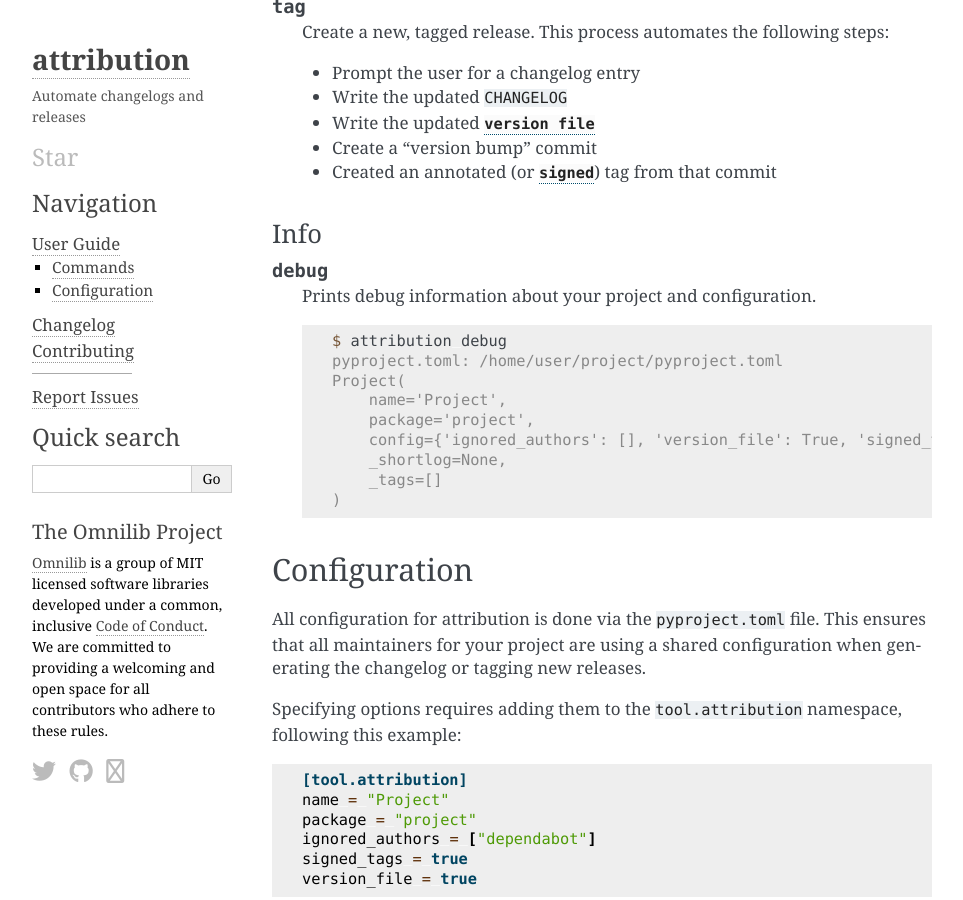
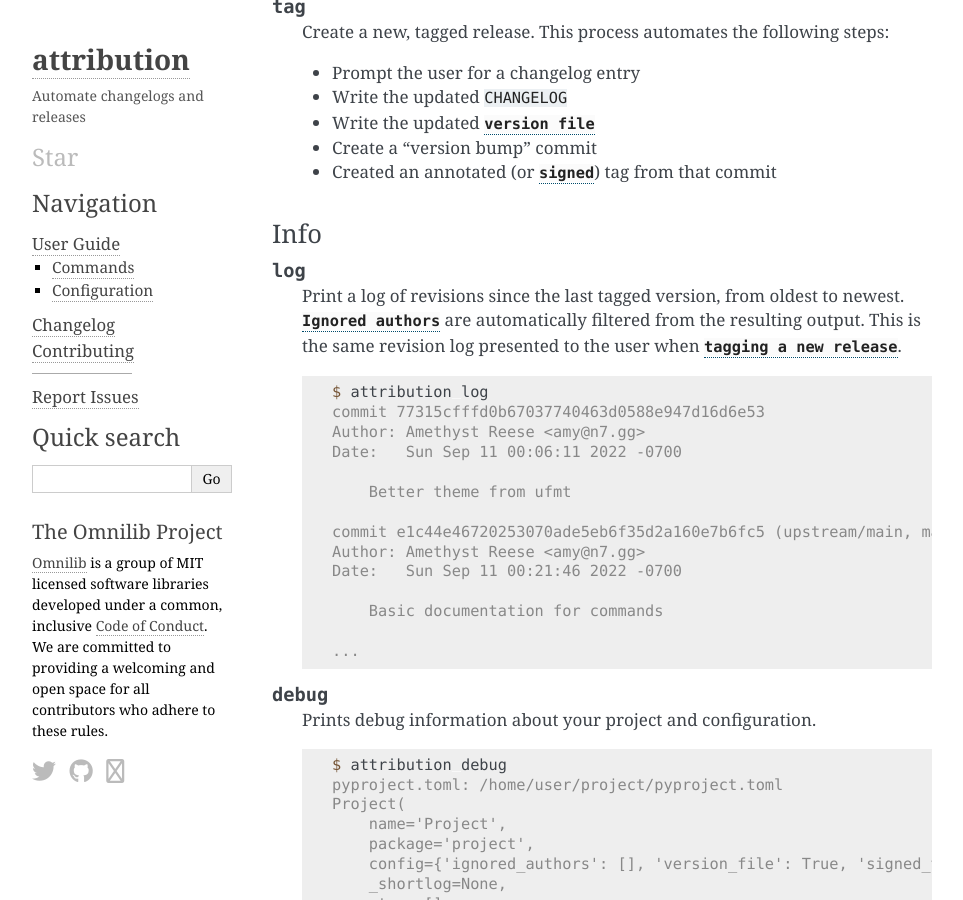
Before and after one commit to omnilib/attribution, a Sphinx documentation site: the page built from docs/guide.rst, in a window 1280 px wide and 900 px high, scrolled down 567 px. Shown: the whole window, without its empty margins (148-1111 px from the left). Built offline with Sphinx 7.4.7, drawn with Linux system fonts in a browser that asks for light colours; nearby versions of some CDN libraries.

Commit message:
Document new log command

```diff
--- a/docs/guide.rst
+++ b/docs/guide.rst
@@ -37,6 +37,30 @@ Actions
 
 Info
 ^^^^
+
+.. attribute:: log
+
+    Print a log of revisions since the last tagged version, from oldest to
+    newest. :attr:`Ignored authors <ignored_authors>` are automatically
+    filtered from the resulting output. This is the same revision log presented
+    to the user when :attr:`tagging a new release <tag>`.
+
+    .. code-block:: shell-session
+
+        $ attribution log
+        commit 77315cfffd0b67037740463d0588e947d16d6e53
+        Author: Amethyst Reese <amy@n7.gg>
+        Date:   Sun Sep 11 00:06:11 2022 -0700
+
+            Better theme from ufmt
+
+        commit e1c44e46720253070ade5eb6f35d2a160e7b6fc5 (upstream/main, main)
+        Author: Amethyst Reese <amy@n7.gg>
+        Date:   Sun Sep 11 00:21:46 2022 -0700
+
+            Basic documentation for commands
+
+        ...
 
 .. attribute:: debug
 
```
